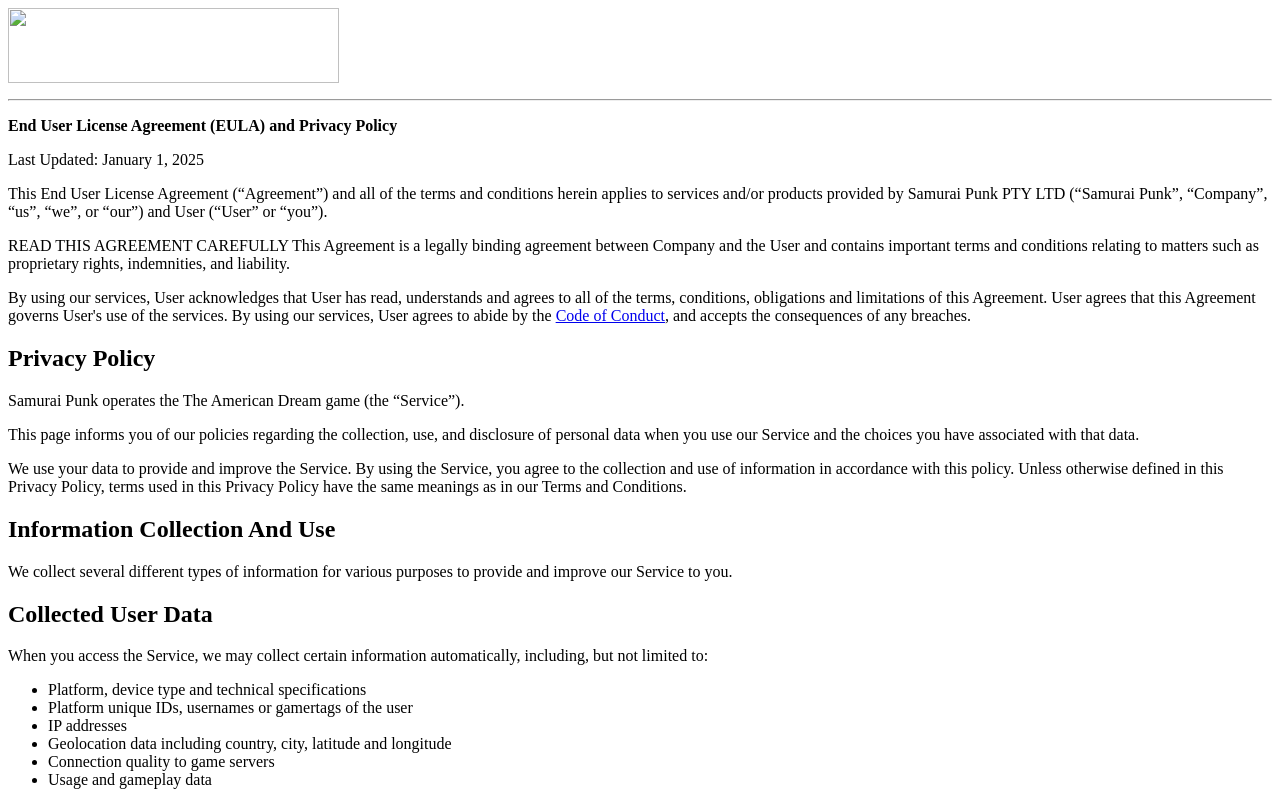
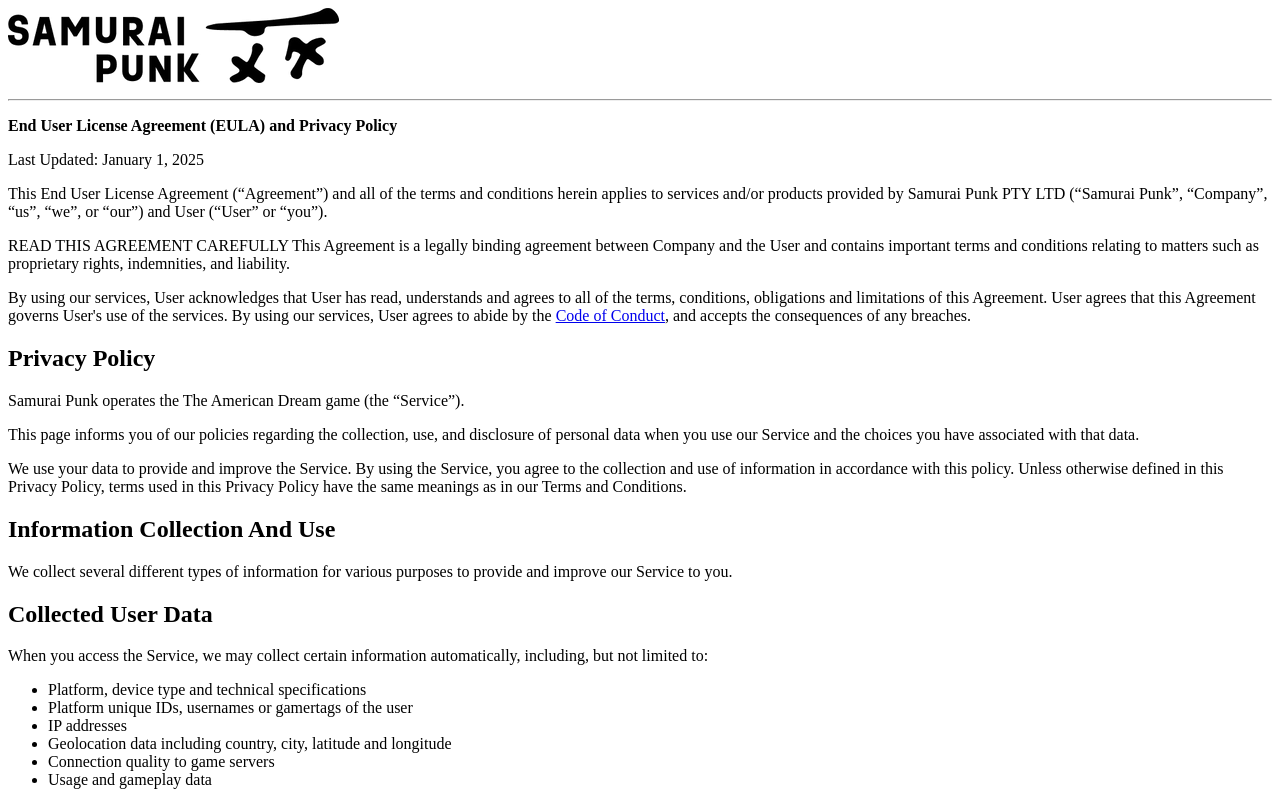
Before and after one commit to SamuraiPunkSite/samuraipunksite.github.io, a plain HTML site: page american-dream-privacy/index.html in a window 1280 px wide. Shown: the top 800 px of the page. Drawn offline with Linux system fonts and the light colour scheme.

Commit message:
update image directories and fix tos as well

```diff
--- a/american-dream-privacy/index.html
+++ b/american-dream-privacy/index.html
@@ -6,7 +6,7 @@
 <section data-aid="HEADER_SECTION" data-ux="Section">
 <nav data-ux="Container">
 <div class="content">
-<p><img alt="" src="./files/logo.jpg" style="width: 331px; height: 75px;"></p>
+<p><img alt="" src="../files/logo.jpg" style="width: 331px; height: 75px;"></p>
 
 <p></p>
 </div>
```
Also changed, not shown: samurai-punk-tos/index.html (renamed from test/index.html, +2 -2 lines), samurai-punk-tos-old.html (renamed from samurai-punk-tos.html).
